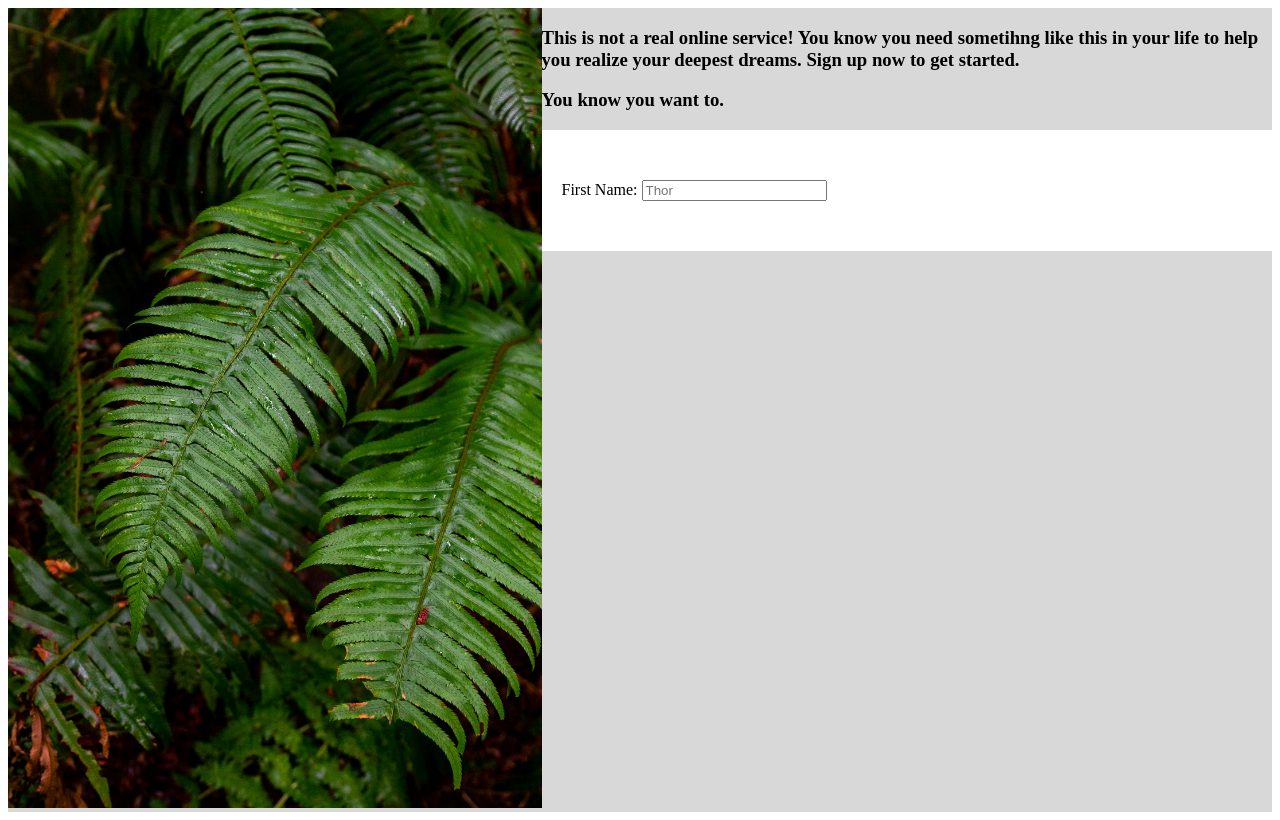
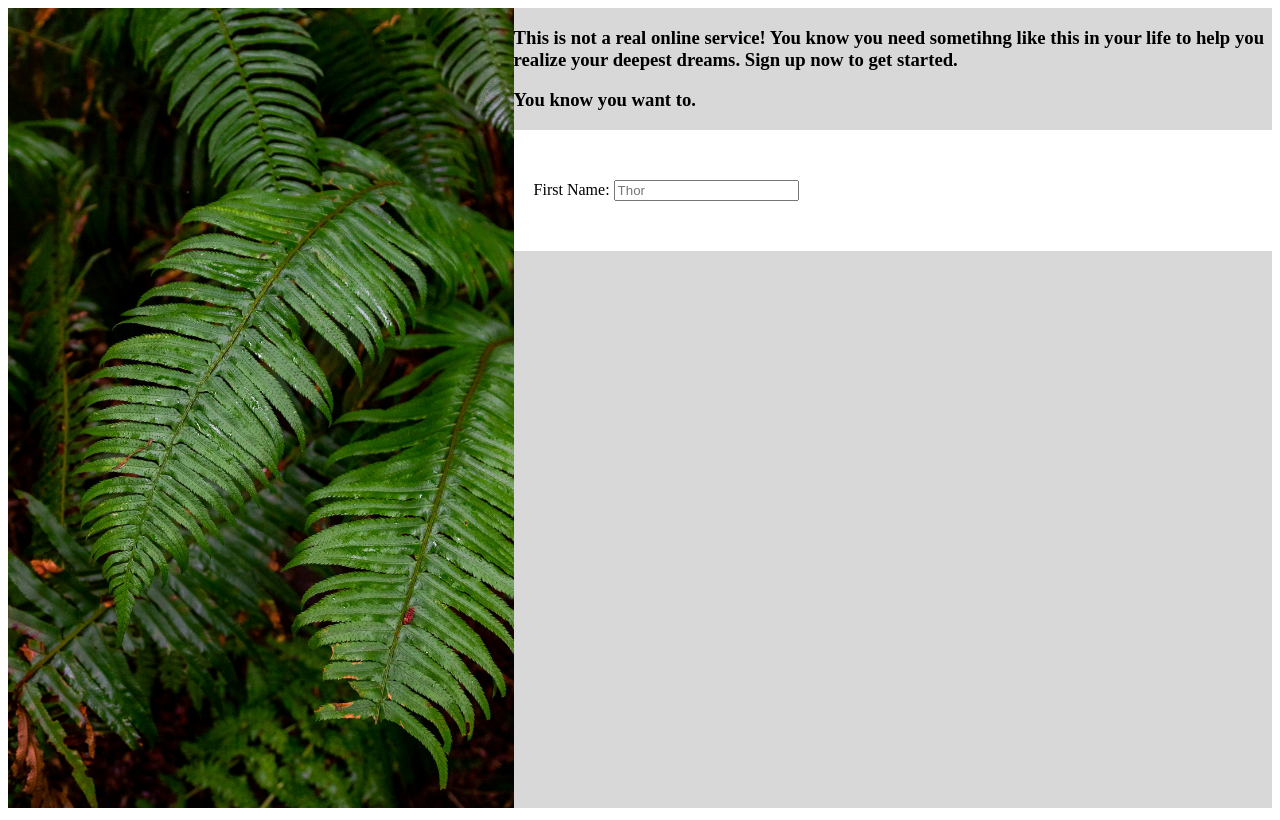
Before and after one commit to sajidmohd717/odin-signup-form, a plain HTML site: page index.html in a window 1280 px wide. Drawn offline with Linux system fonts and the light colour scheme.

Commit message:
managed to fix the image sizing and styling..., now i need to do the form stuff

```diff
--- a/style.css
+++ b/style.css
@@ -1,13 +1,24 @@
 .fullpage {
     display: flex;
     background-color: rgb(216, 216, 216);
+    height: 100vh;
 }
 
 img {
-    height: 100vh;
+    width: 100%;
+    height: 100%;
+    object-fit: cover;
 }
 
 .form-div {
     background-color: white;
     padding: 50px 20px;
 }
+
+.left {
+    flex-basis: 40%;
+}
+
+.right {
+    flex-basis: 60%;
+}
```
